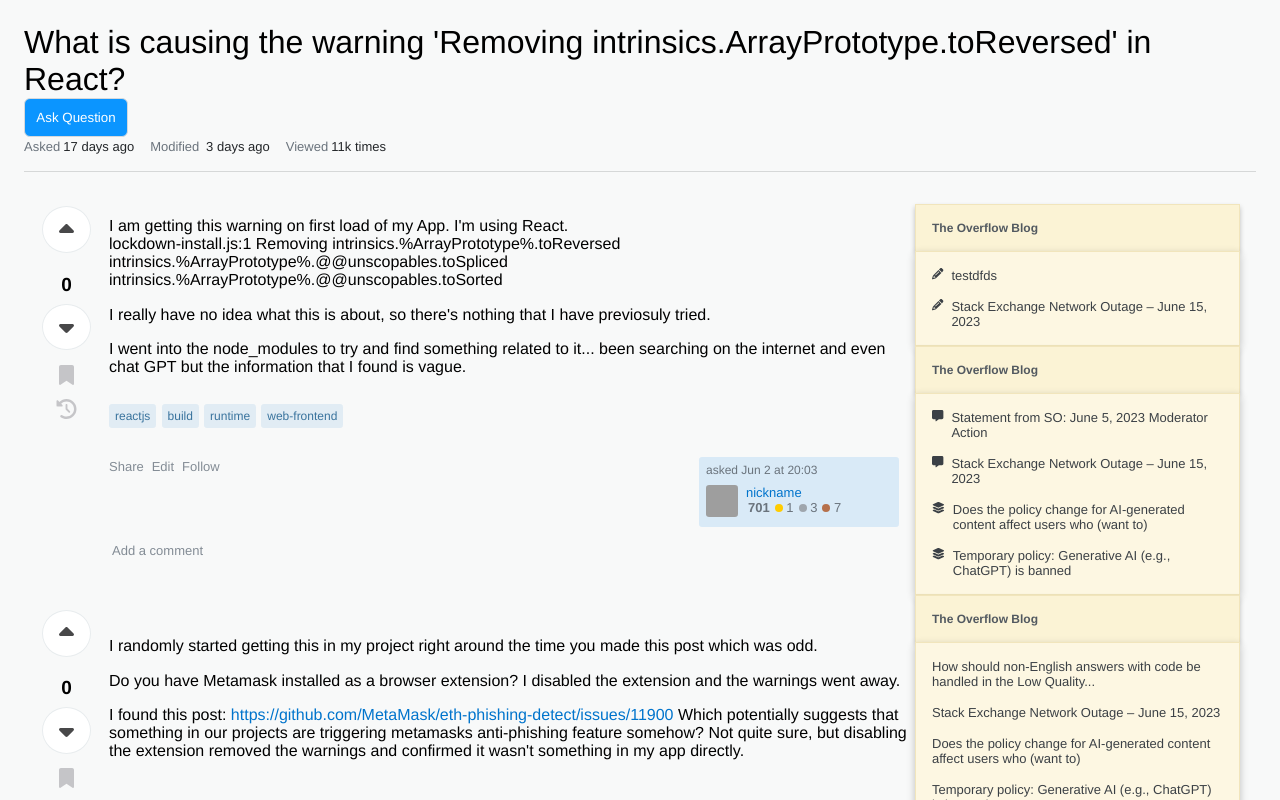
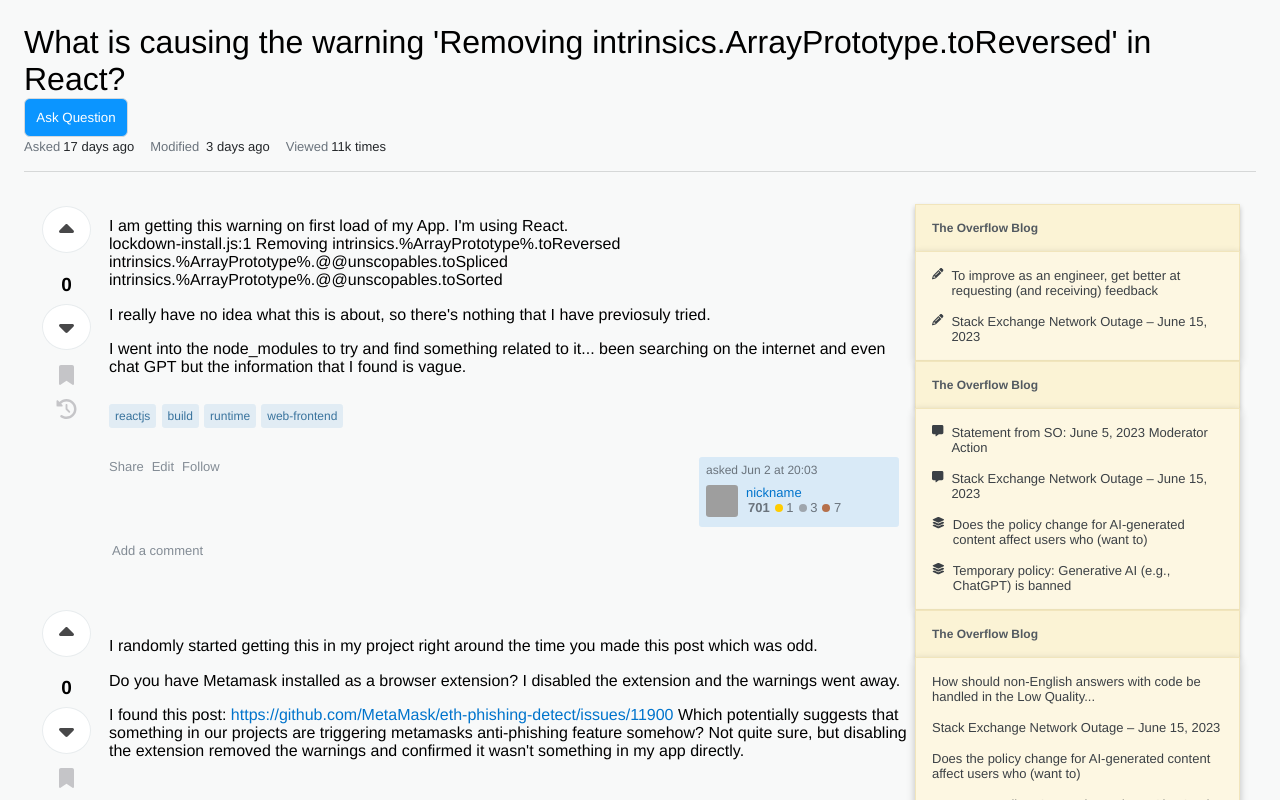
Before and after one commit to codestates-seb/seb44_pre_013, a React (Vite) app in the folder client/: page /questions/1 in a window 1280 px wide. Shown: the top 800 px of the page. Built offline with nearby package versions, Linux system fonts and the light colour scheme; grey boxes are pictures that could not be loaded.

Commit message:
#51 css 수정

```diff
--- a/client/src/pages/Question/DetailPage/SidebarWidget.tsx
+++ b/client/src/pages/Question/DetailPage/SidebarWidget.tsx
@@ -7,7 +7,11 @@ import Tooltip from '../../../components/ui/tooltip/Tooltip';
 import { DataType } from '../../../types/question';
 
 const blogData: DataType[] = [
-  { icon: faPencil, size: 'sm', content: 'testdfds' },
+  {
+    icon: faPencil,
+    size: 'sm',
+    content: 'To improve as an engineer, get better at requesting (and receiving) feedback ',
+  },
   { icon: faPencil, size: 'sm', content: 'Stack Exchange Network Outage – June 15, 2023' },
 ];
 
--- a/client/src/pages/Question/WritePage/QuestionWritePage.tsx
+++ b/client/src/pages/Question/WritePage/QuestionWritePage.tsx
@@ -155,9 +155,8 @@ const TooltipContentStyle = styled.div<{ $theme?: string }>`
   }
   & > div {
     display: flex;
-    flex-direction: column;
   }
-  & > div > p:not(:last-child) {
+  & > div > div > p:not(:last-child) {
     margin-bottom: 0.6rem;
   }
 `;
```
